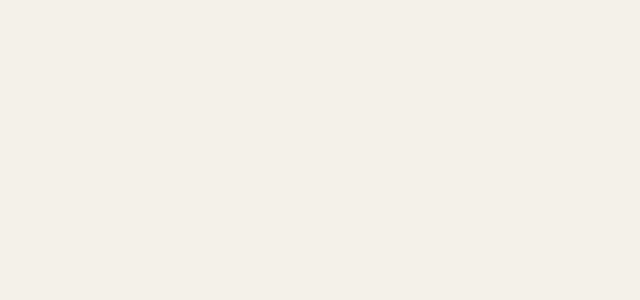
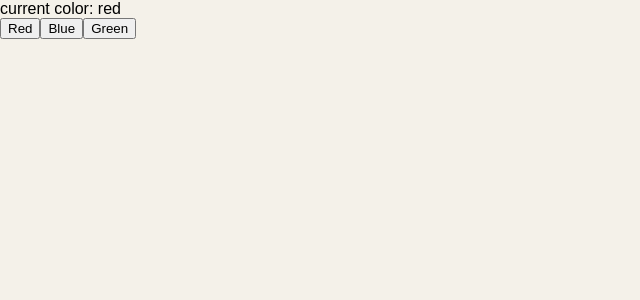
Before and after one commit to suThyyy/react-study, a React (Vite) app: page / in a window 1280 px wide. Shown: the top 300 px of the page, without its empty margins (0-640 px from the left). Built offline with nearby package versions, Linux system fonts and the light colour scheme.

Commit message:
hai component con dung state o cha

```diff
--- a/src/App.jsx
+++ b/src/App.jsx
@@ -1,20 +1,28 @@
 import { useState } from "react";
 
-function SelectedProduct() {
-  return <div></div>;
+function ColorDisplay({ color }) {
+  return <div>current color: {color}</div>;
 }
 
-function ProductList() {
-  return <div></div>;
+function ColorButtons({ handleClick }) {
+  return (
+    <div>
+      <button onClick={() => handleClick("red")}>Red</button>
+      <button onClick={() => handleClick("blue")}>Blue</button>
+      <button onClick={() => handleClick("green")}>Green</button>
+    </div>
+  );
 }
 
 function App() {
-  const products = ["Laptop", "Phone", "Tablet"];
-
+  const [color, setColor] = useState("red");
+  function handleClick(color) {
+    setColor(color);
+  }
   return (
     <>
-      <SelectedProduct />
-      <ProductList />
+      <ColorDisplay color={color} />
+      <ColorButtons handleClick={handleClick} />
     </>
   );
 }
```
